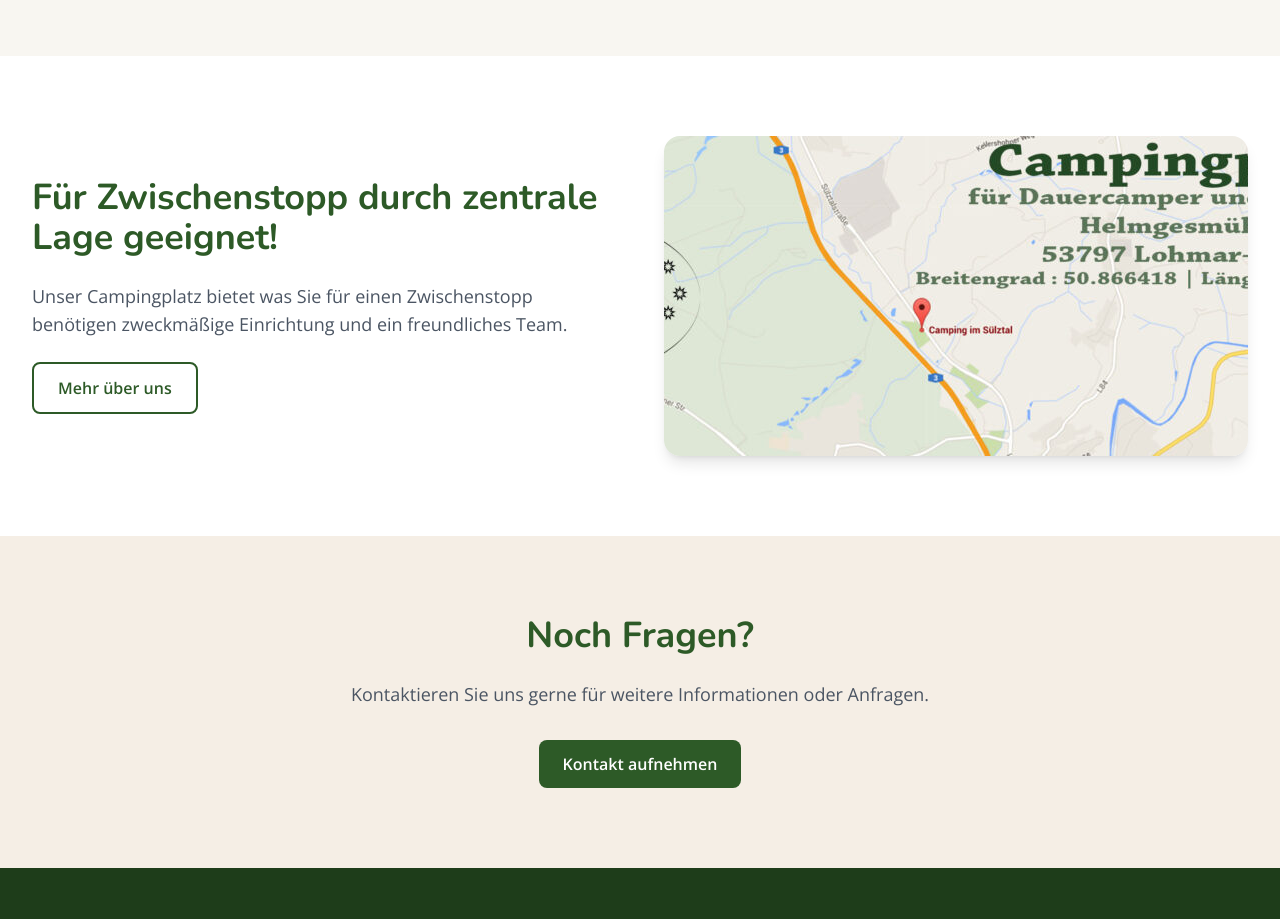
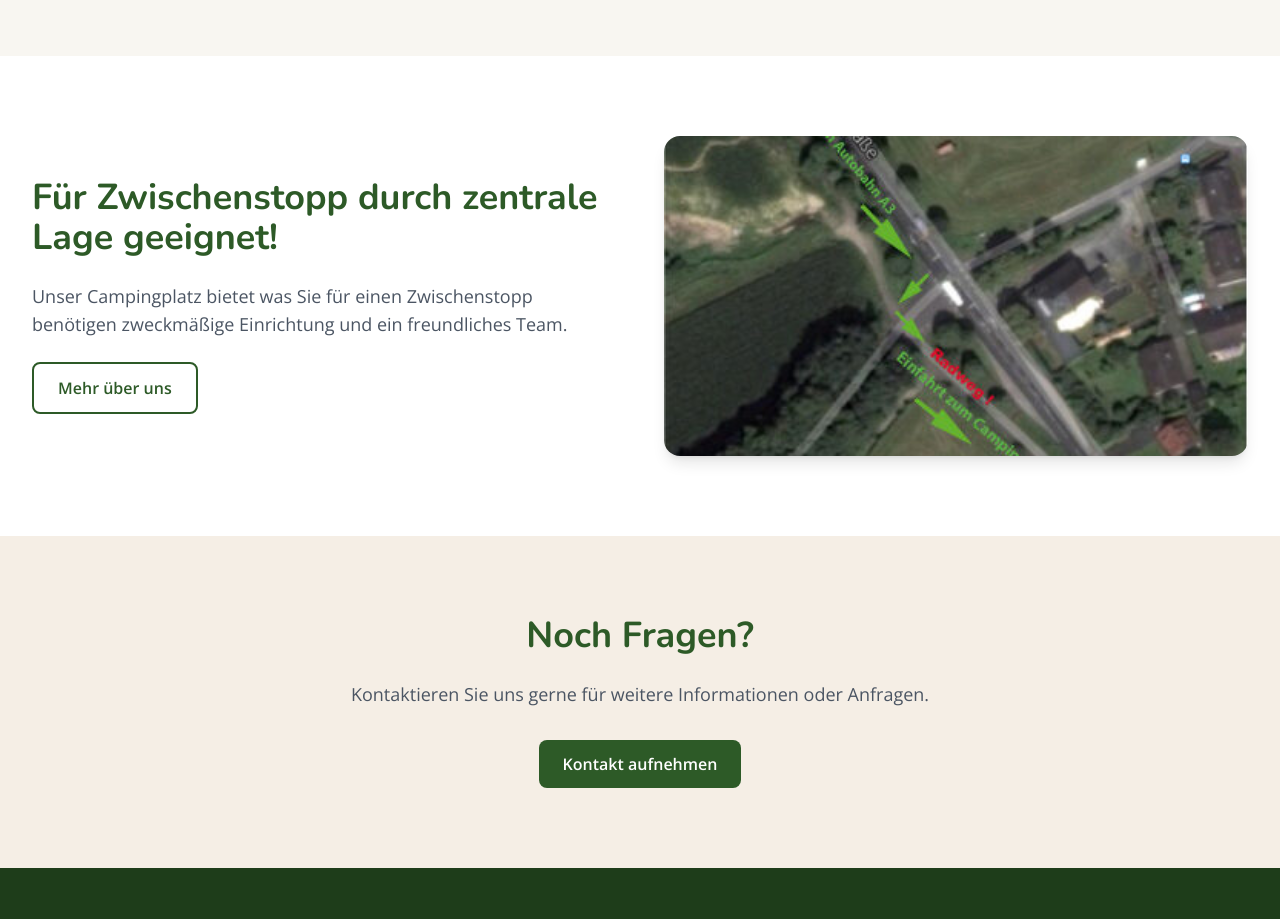
Before and after one commit to wmsoftde/campingplatz, a Next.js app: page /de in a window 1280 px wide. Shown: the part 1140-2059 px from the top of the page. Built offline with nearby package versions, Linux system fonts and the light colour scheme; no server answers; the database is empty.

Commit message:
Replace home page image with karte-einfahrt-natur image

```diff
--- a/app/[locale]/page.tsx
+++ b/app/[locale]/page.tsx
@@ -115,7 +115,7 @@ export default async function HomePage({ params }: { params: Promise<{ locale: s
               </div>
               <div className="relative h-80 rounded-2xl overflow-hidden shadow-lg">
                 <img
-                  src="/video-standbild-950x320.jpg"
+                  src="/karte-einfahrt-natur-380x320.jpg"
                   alt={locale === 'de' ? 'Ihr Zwischenstopp' : 'Your stopover'}
                   className="w-full h-full object-cover"
                 />
```
Also changed, not shown: public/karte-einfahrt-natur-380x320.jpg (added).
